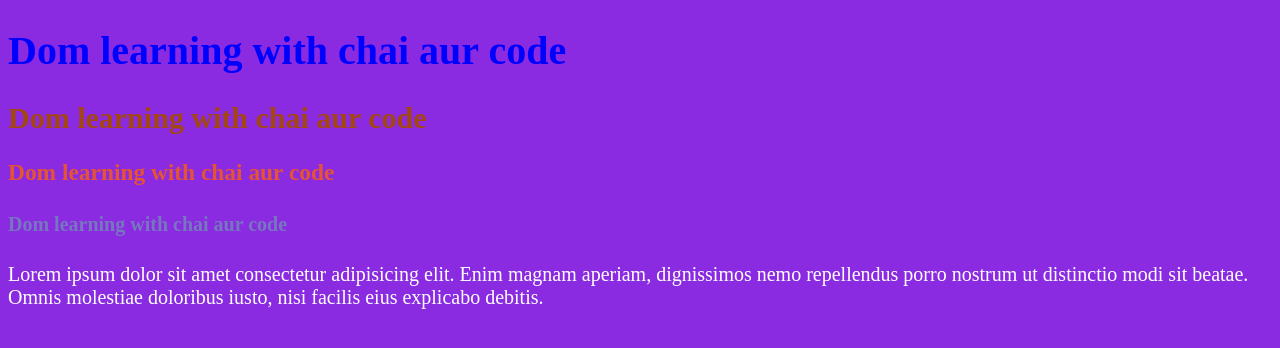
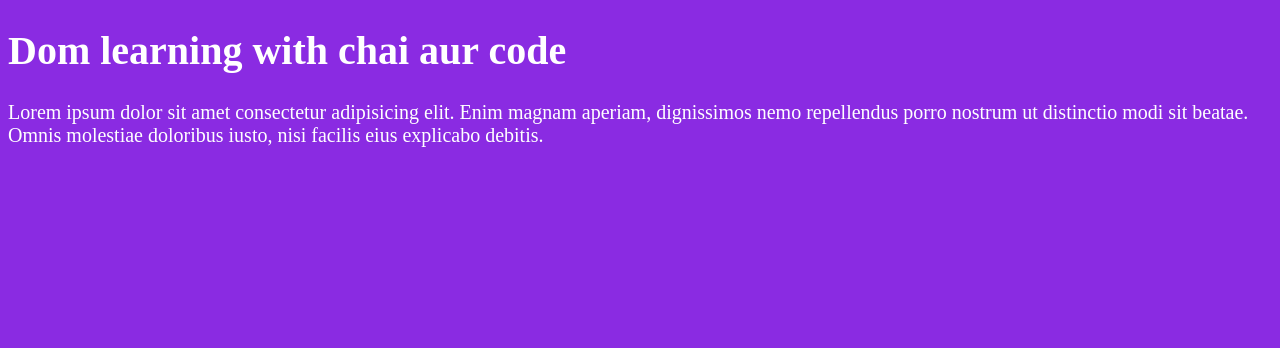
Before and after one commit to Sajdeen/js-projects, a plain HTML site: page js-basics/dom.html in a window 1280 px wide. Drawn offline with Linux system fonts and the light colour scheme.

Commit message:
Merge branch 'main' of https://github.com/Sajdeen/js-projects

```diff
--- a/js-basics/dom.html
+++ b/js-basics/dom.html
@@ -18,10 +18,10 @@ title{
 </head>
 <body class="bg-black">
     <div class="bg-black">
-        <h1 style="color:blue"  id="title" class="heading">Dom learning with chai aur code<span style="display:none;">test text</span></h1>
-        <h2 style="color:rgb(163, 70, 16)"  id="title" class="heading">Dom learning with chai aur code<span style="display:none;">test text</span></h2>
+        <h1 id="title" class="heading">Dom learning with chai aur code<span style="display:none;">test text</span></h1>
+      <!---  <h2 style="color:rgb(163, 70, 16)"  id="title" class="heading">Dom learning with chai aur code<span style="display:none;">test text</span></h2>
         <h3 style="color:rgb(228, 84, 52)"  id="title" class="heading">Dom learning with chai aur code<span style="display:none;">test text</span></h3>
-        <h4 style="color:rgb(119, 119, 191)"  id="title" class="heading">Dom learning with chai aur code<span style="display:none;">test text</span></h4>
+        <h4 style="color:rgb(119, 119, 191)"  id="title" class="heading">Dom learning with chai aur code<span style="display:none;">test text</span></h4>-->
 
 
 
```
